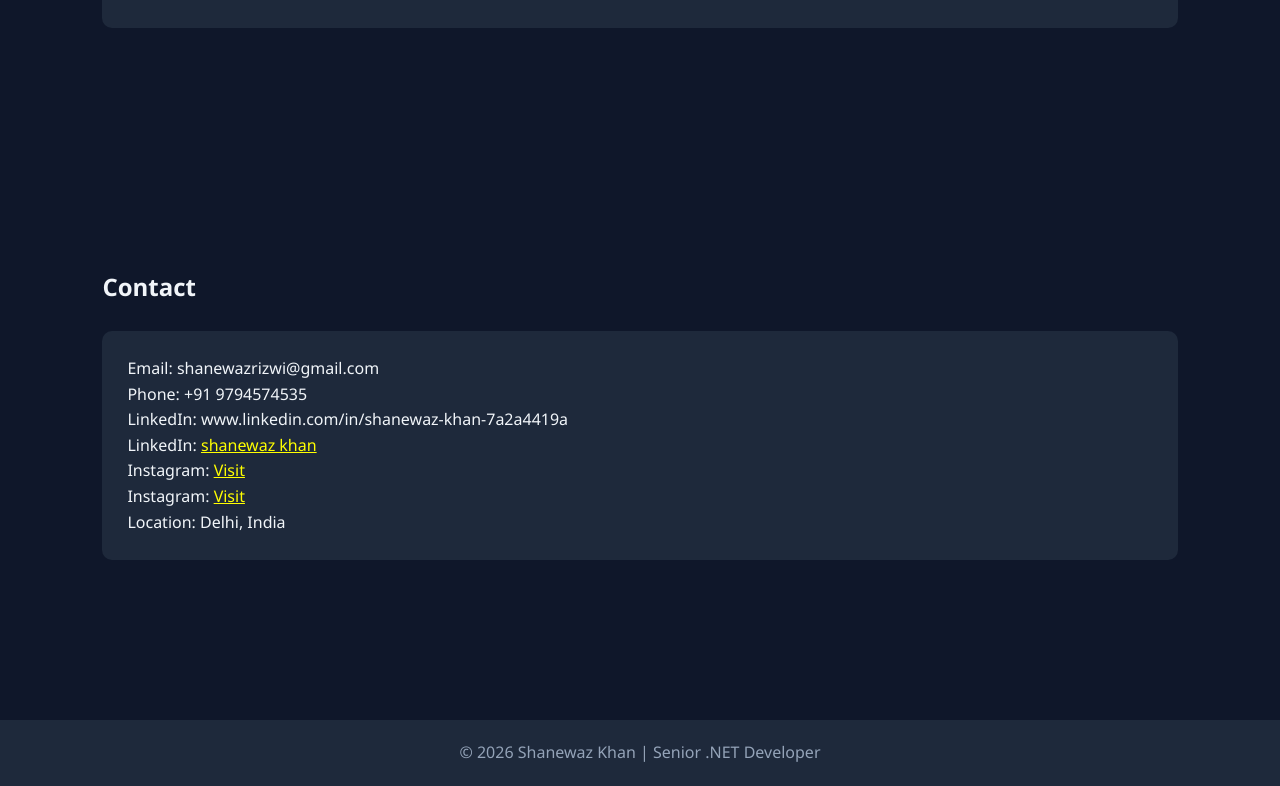
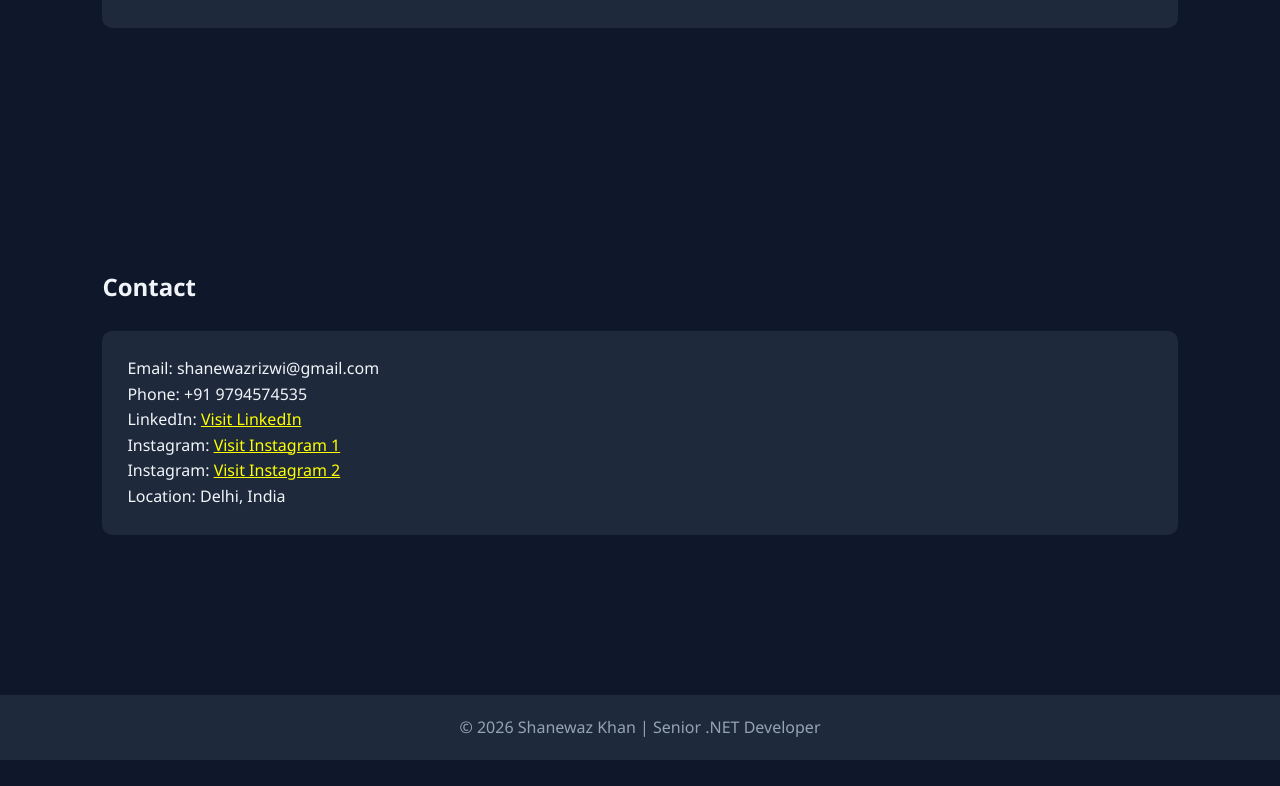
Before and after one commit to Shanewazrizwi/shanewazrizwi.github.io, a plain HTML site: page index.html in a window 1280 px wide. Shown: the part 3450-4236 px from the top of the page. After the commit the page ends 4210 px from the top, so only its background shows below. Drawn offline with Linux system fonts and the light colour scheme.

Commit message:
Update index.html

```diff
--- a/index.html
+++ b/index.html
@@ -376,10 +376,9 @@ containerization using Docker, and cloud-based deployments.
 
 <p>Phone: +91 9794574535</p>
 
-<p>LinkedIn: www.linkedin.com/in/shanewaz-khan-7a2a4419a</p>
-<p>LinkedIn: <a style="color:yellow;" href="https://www.linkedin.com/in/shanewaz-khan-7a2a4419a">shanewaz khan</a></p>
-<p>Instagram: <a style="color:yellow;" href="https://www.instagram.com/shanewaz.khan">Visit</a></p>
-<p>Instagram: <a style="color:yellow;" href="https://www.instagram.com/shanewaz.khan3">Visit</a></p>
+<p>LinkedIn: <a style="color:yellow;" href="https://www.linkedin.com/in/shanewaz-khan-7a2a4419a">Visit LinkedIn</a></p>
+<p>Instagram: <a style="color:yellow;" href="https://www.instagram.com/shanewaz.khan">Visit Instagram 1</a></p>
+<p>Instagram: <a style="color:yellow;" href="https://www.instagram.com/shanewaz.khan3">Visit Instagram 2</a></p>
 <p>Location: Delhi, India</p>
 
 </div>
```
